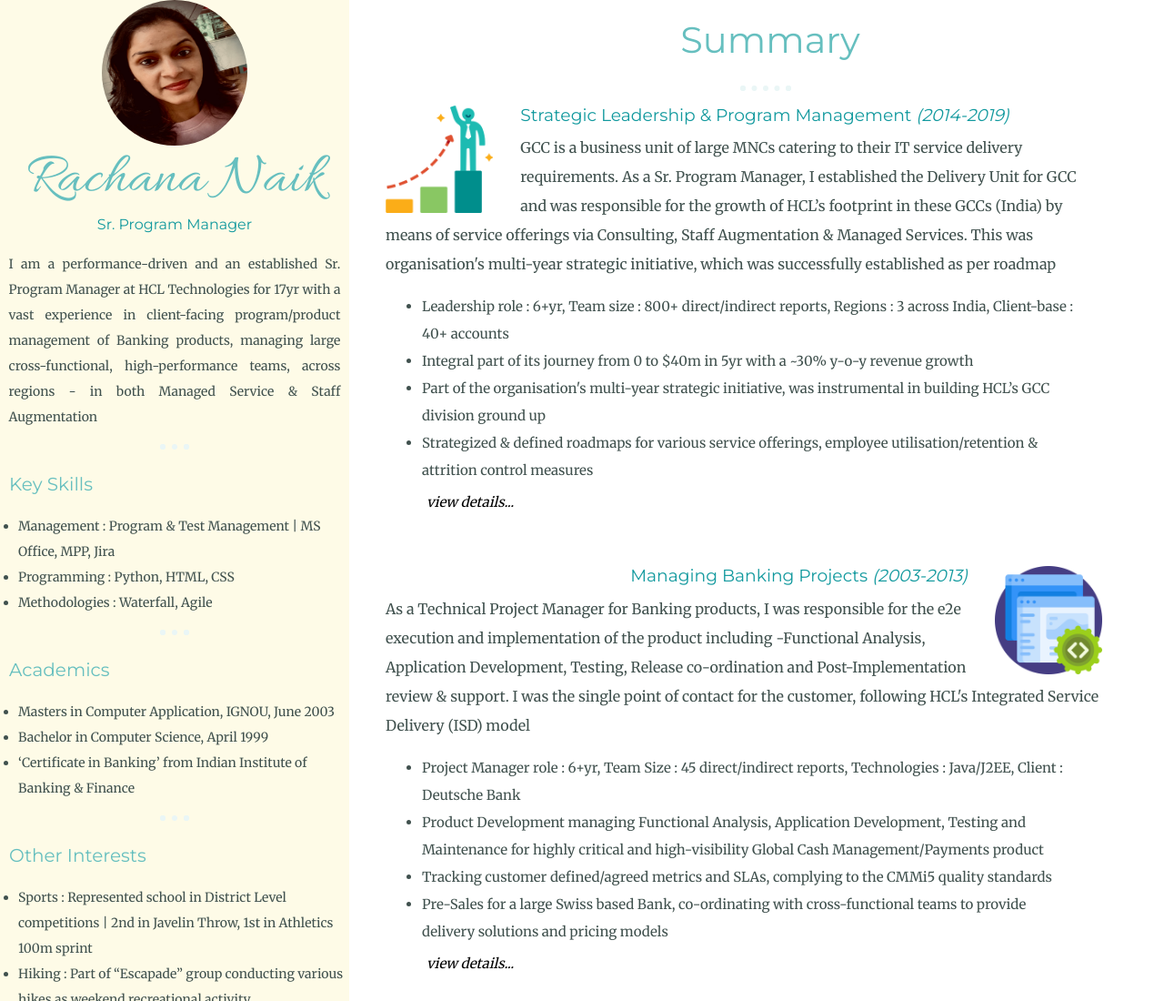
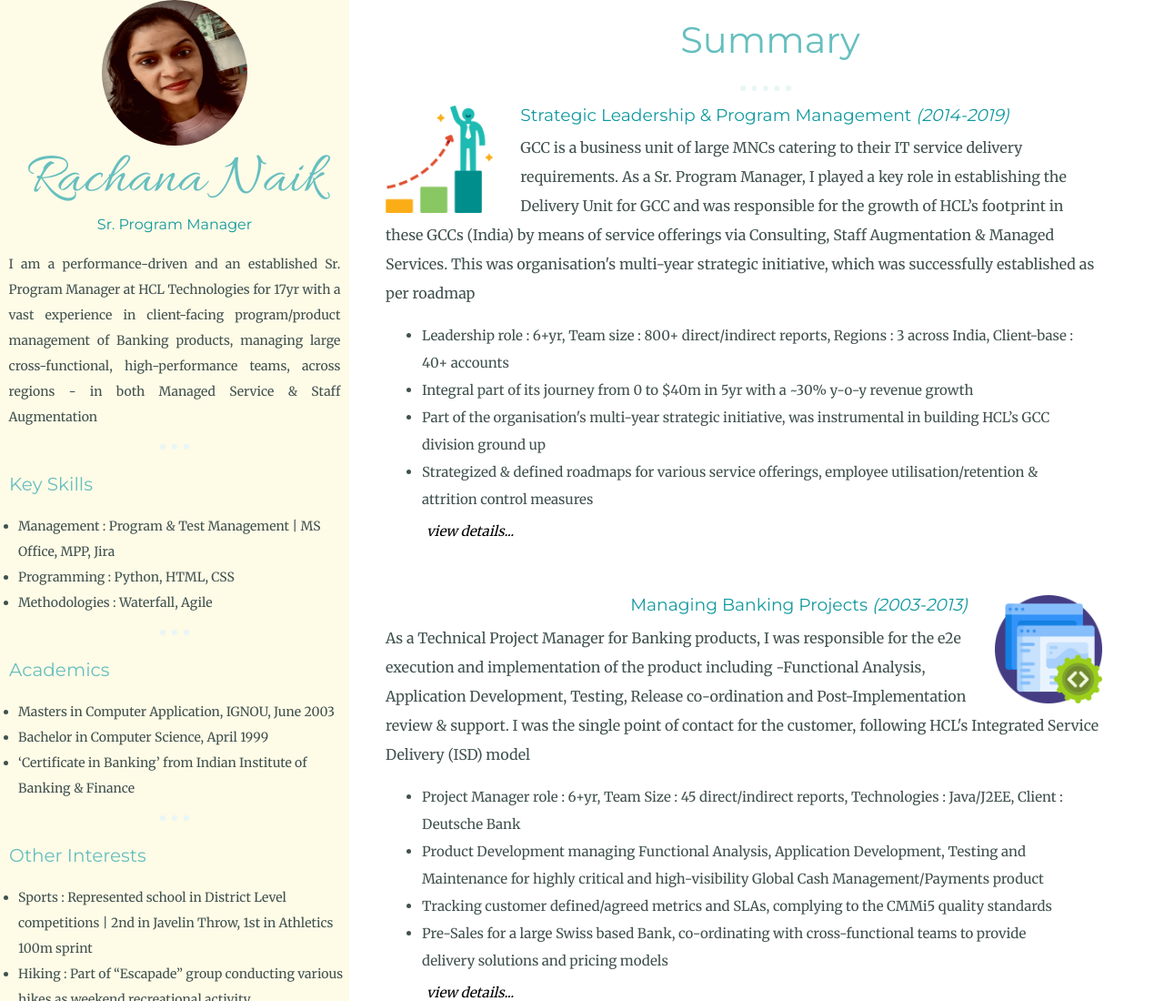
Before and after one commit to rachana-naik/myResume, a plain HTML site: page index.html in a window 1280 px wide. Shown: the top 1100 px of the page at 91% size. Drawn offline with nearby package versions, Linux system fonts and the light colour scheme.

Commit message:
Add files via upload

```diff
--- a/index.html
+++ b/index.html
@@ -92,7 +92,7 @@
             <img class="mgmt-pic" src="images/leadership.png" alt="leadership-icon">
             <h3>Strategic Leadership & Program Management <em>(2014-2019)</em></h3>
             <p>GCC is a business unit of large MNCs catering to their IT service delivery requirements.
-              As a Sr. Program Manager, I established the Delivery Unit for GCC and was responsible for the growth of HCL’s footprint in these GCCs (India) by means of service offerings via Consulting, Staff Augmentation &  Managed Services. This was organisation's multi-year strategic initiative, which was successfully established as per roadmap</p>
+              As a Sr. Program Manager, I played a key role in establishing the Delivery Unit for GCC and was responsible for the growth of HCL’s footprint in these GCCs (India) by means of service offerings via Consulting, Staff Augmentation &  Managed Services. This was organisation's multi-year strategic initiative, which was successfully established as per roadmap</p>
               <ul class="exp-leadership">
                 <li>Leadership role : 6+yr, Team size : 800+ direct/indirect reports, Regions : 3 across India, Client-base : 40+ accounts</li>
                 <li>Integral part of its journey from 0 to $40m in 5yr with a ~30% y-o-y revenue growth</li>
```
